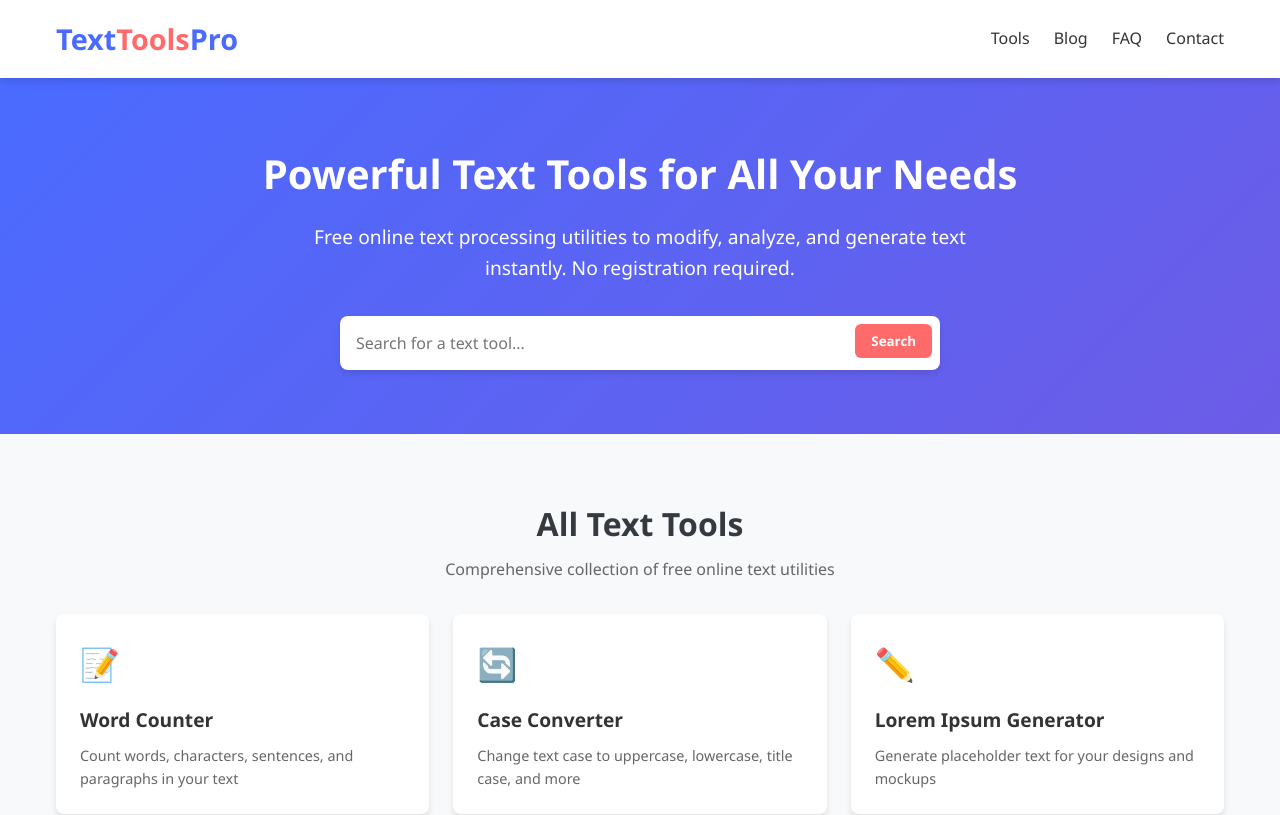
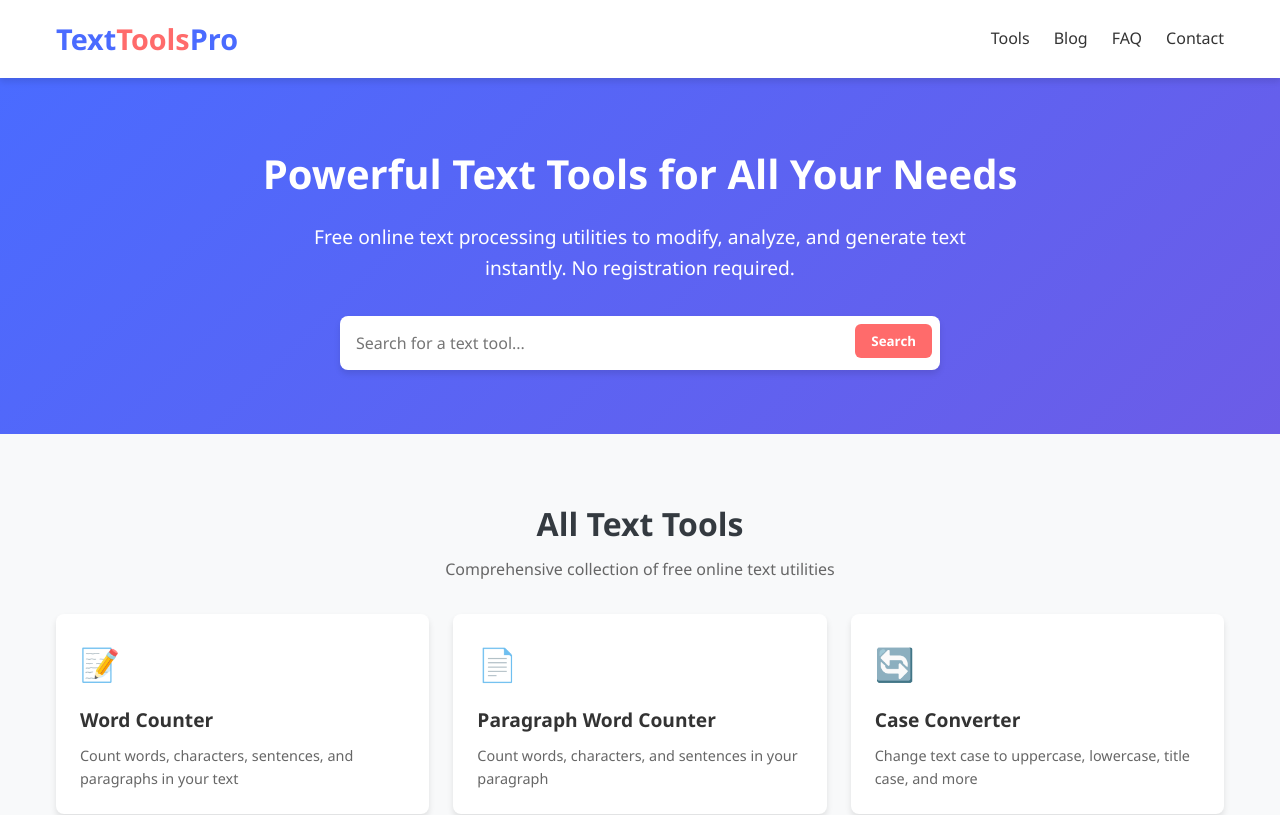
Before and after one commit to 1409-2542/text-tools, a Next.js app: page / in a window 1280 px wide. Shown: the top 815 px of the page. Built offline with nearby package versions, Linux system fonts and the light colour scheme.

Commit message:
updated homepage to show new tool

```diff
--- a/components/AllToolsSection.tsx
+++ b/components/AllToolsSection.tsx
@@ -7,6 +7,12 @@ const tools = [
     icon: "📝",
     title: "Word Counter",
     description: "Count words, characters, sentences, and paragraphs in your text"
+  },
+  {
+    href: "/paragraph-word-counter",
+    icon: "📄",
+    title: "Paragraph Word Counter",
+    description: "Count words, characters, and sentences in your paragraph"
   },
   {
     href: "/case-converter",
```
